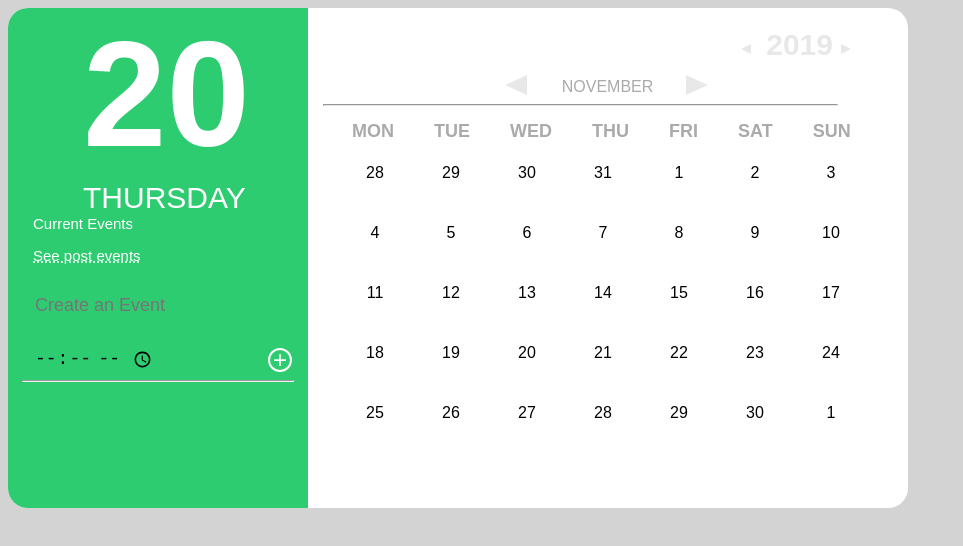
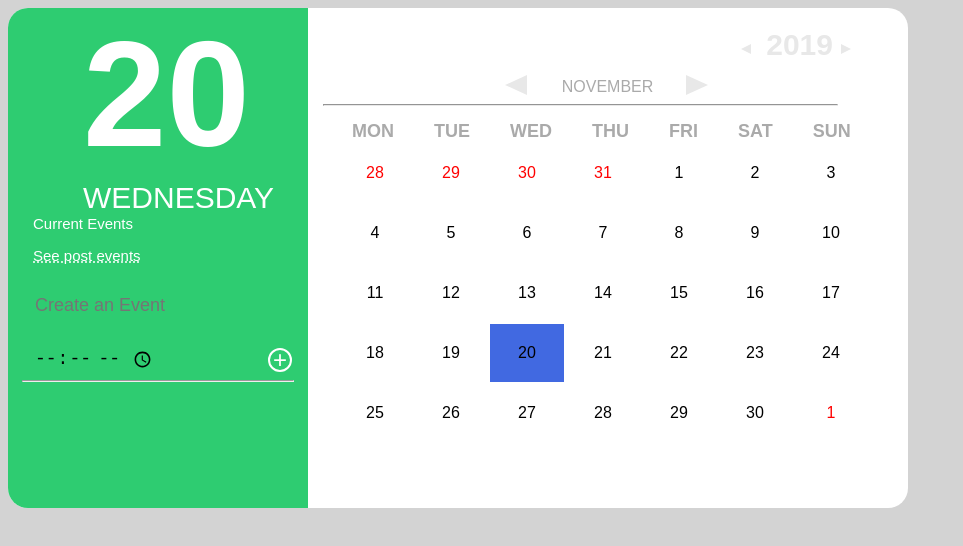
Before and after one commit to sqwezzy/EventPlaner, a plain HTML site: page index.html in a window 1280 px wide. Shown: the whole page, without its empty margins (0-963 px from the left). Drawn offline with Linux system fonts and the light colour scheme; no server answers.

Commit message:
Fix bugs

```diff
--- a/script.js
+++ b/script.js
@@ -1,5 +1,5 @@
 const nameMonth = ['JANUARY', 'FEBRUARY', 'MARCH', 'APRIL', 'MAY', 'JUNE', 'JULY', 'AUGUST', 'SEPTEMBER', 'OCTOBER', 'NOVEMBER', 'DECEMBER'];
-const namesOfDay = ['MONDAY', 'TUESDAY', 'WEDNESDAY', 'THURSDAY', 'FRIDAY', 'SATURDAY', 'SUNDAY'];
+const namesOfDay = ['SUNDAY','MONDAY', 'TUESDAY', 'WEDNESDAY', 'THURSDAY', 'FRIDAY', 'SATURDAY'];
 const currentMonth = document.getElementsByClassName('current-month');
 const nextMonth = document.getElementById('monthNext');
 const previousMonth = document.getElementById('monthPrevious')
@@ -19,11 +19,11 @@ const numDates = document.getElementsByClassName('num-dates');
 let storageUrlKey = 'storageKey';
 let date = new Date();
 let day = date.getDate();
-let year = date.getFullYear();
-let month = date.getMonth();
+let globalYear = date.getFullYear();
+let globalMonth = date.getMonth();
 let storage = [];
-monthDiv.innerHTML = nameMonth[month];
-yearDiv.innerHTML = year;
+monthDiv.innerHTML = nameMonth[globalMonth];
+yearDiv.innerHTML = globalYear;
 dayNow.innerHTML = day;
 yearNext.addEventListener('click', getNextYear);
 yearPrevious.addEventListener('click', getPreviousYear);
@@ -31,7 +31,7 @@ btnAdd.addEventListener('click', createEvent);
 nameDay.innerHTML = namesOfDay[date.getDay()];
 nextMonth.addEventListener('click', nextMonth);
 previousMonth.addEventListener('click', previousMonth)
-showDayOfMonth(table, calendarAddition(getMonthCalendar(month + 1, year), month + 1, year));
+showDayOfMonth(table, calendarAddition(getMonthCalendar(globalMonth + 1, globalYear), globalMonth + 1, globalYear));
 initializeStorage();
 
 function initializeStorage() {
@@ -72,17 +72,59 @@ function createEvent() {
         });
 }
 
+function getMonthBorders(calendar) {
+    let beforeMonthIndex;
+    let temp = 0;
+    for (let i = 0; i < calendar[0].length; i++) {
+        if (calendar[0][i] < temp) beforeMonthIndex = i - 1;
+        temp = calendar[0][i];
+    }
+
+    temp = 0;
+    let afterMonthIndex;
+    for (let i = 0; i < calendar[calendar.length - 1].length; i++) {
+        if (calendar[calendar.length - 1][i] < temp) {
+            afterMonthIndex = i;
+        }
+        temp = calendar[calendar.length - 1][i];
+    }
+
+    return { beforeMonthIndex, afterMonthIndex };
+}
+
 function showDayOfMonth(table, calendar) {
     clear();
     let newCalendar = transpose(calendar);
+    const { beforeMonthIndex, afterMonthIndex } = getMonthBorders(newCalendar);
     for (let i = 0; i < newCalendar.length; i++) {
         let tr = document.createElement('tr');
         for (let j = 0; j < newCalendar[i].length; j++) {
             let td = document.createElement('td');
+            let monthYear;
+            if (i === 0 && (beforeMonthIndex || beforeMonthIndex === 0) && j <= beforeMonthIndex) {
+                td.className = 'gray';
+                monthYear = getPreviousMonth(globalMonth + 1, globalYear);
+            }
+            if (i === newCalendar.length - 1 && (afterMonthIndex || afterMonthIndex === 0) && j >= afterMonthIndex) {
+                td.className = 'gray';
+                monthYear = getNextMonth(globalMonth + 1, globalYear);
+            }
+            let isFirstWeek = i === 0;
+            let isAfterMonth = isFirstWeek ? j > beforeMonthIndex : true;
+            let isLastWeek = i === newCalendar.length - 1;
+            let isBeforeMonth = isLastWeek ? j < afterMonthIndex : true;
+            if (newCalendar[i][j] === date.getDate() && isAfterMonth && isBeforeMonth ) {
+                td.className = 'active';
+            }
+            const today = new Date();
+            if (today.getMonth() === globalMonth && today.getDate() === newCalendar[i][j] && today.getFullYear() === globalYear) {
+                td.className = 'today'
+            }
             td.innerHTML = newCalendar[i][j];
             td.onclick = () => {
-                date = new Date(year, month, newCalendar[i][j]);
-                nameDay.innerHTML = namesOfDay[date.getDay() - 1];
+                date = monthYear ? new Date(monthYear[1], monthYear[0] - 1, newCalendar[i][j]) : new Date(globalYear, globalMonth, newCalendar[i][j]);
+                showDayOfMonth(table, calendarAddition(getMonthCalendar(date.getMonth() + 1, date.getFullYear()), date.getMonth() + 1, date.getFullYear()));
+                nameDay.innerHTML = namesOfDay[date.getDay()];
                 dayNow.innerHTML = date.getDate();
                 // console.log(storage);
             };
@@ -94,21 +136,22 @@ function showDayOfMonth(table, calendar) {
 
 
 function getPreviousYear() {
-    year -= 1;
-    yearDiv.innerHTML = year;
-    showDayOfMonth(table, calendarAddition(getMonthCalendar(month + 1, year), month + 1, year))
+    globalYear -= 1;
+    yearDiv.innerHTML = globalYear;
+    showDayOfMonth(table, calendarAddition(getMonthCalendar(globalMonth + 1, globalYear), globalMonth + 1, globalYear))
 }
 
 function getNextYear() {
-    year += 1;
-    yearDiv.innerHTML = year;
-    showDayOfMonth(table, calendarAddition(getMonthCalendar(month + 1, year), month + 1, year))
+    globalYear += 1;
+    yearDiv.innerHTML = globalYear;
+    showDayOfMonth(table, calendarAddition(getMonthCalendar(globalMonth + 1, globalYear), globalMonth + 1, globalYear))
 }
 
 function firstDateOfDay(numberOfDay, month, year) {
     const firstDayOfMonth = new Date(`${month}/1/${year}`).getDay();
     const result = 8 - (firstDayOfMonth - numberOfDay);
-    return result > 7 ? result - 7 : result;
+    console.log(result);
+    return result % 7 === 0 ? 7 : result % 7;
 }
 
 function numberOfDays(month, year) {
@@ -121,9 +164,11 @@ function getMonthCalendar(month, year) {
     for (let i = 0; i < 7; i++) {
         calendar.push([]);
         for (let date = firstDateOfDay(i + 1, month, year); date <= countOfDays; date += 7) {
+            // console.log(date);
             calendar[i].push(date);
         }
     }
+    // console.log(calendar)
     return calendar;
 }
 
@@ -137,6 +182,7 @@ function getNextMonth(month, year) {
 
 function calendarAddition(calendar, month, year) {
     const firstDayIndex = calendar.findIndex(element => element[0] === 1);
+
     const prevMonth = getPreviousMonth(month, year);
     let numberOfDaysInPreviousMonth = numberOfDays(prevMonth[0], prevMonth[1]);
     for (let i = firstDayIndex - 1; i >= 0; i--) {
@@ -144,7 +190,9 @@ function calendarAddition(calendar, month, year) {
         numberOfDaysInPreviousMonth--;
     }
     const countOfDays = numberOfDays(month, year);
+
     const lastDayIndex = calendar.findIndex(element => element[element.length - 1] === countOfDays)
+
     let nextDay = 1;
     for (let i = lastDayIndex + 1; i <= 6; i++) {
         calendar[i].push(nextDay);
--- a/style.css
+++ b/style.css
@@ -6,6 +6,10 @@ body {
 
 table td:active {
   background-color: rebeccapurple;
+}
+
+.today {
+  background-color: royalblue;
 }
 
 dialog {
@@ -211,6 +215,14 @@ left: 25px;
 background-color:#27e879 !important;
 }
 
+.gray {
+  color: red;
+}
+
+.active {
+  background-color: seagreen;
+}
+
 .burger-line {
 width: 25px;
 height: 3px;
```
